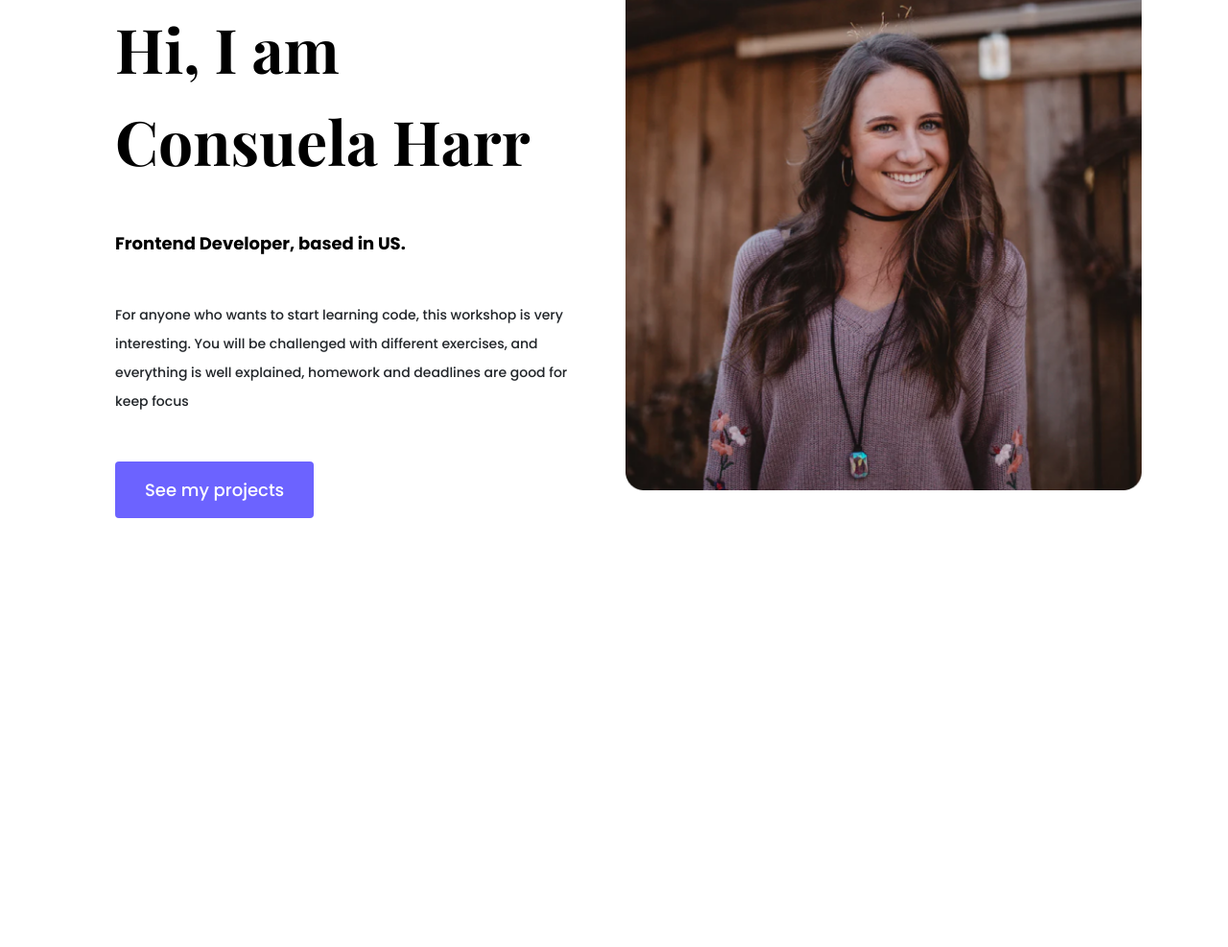
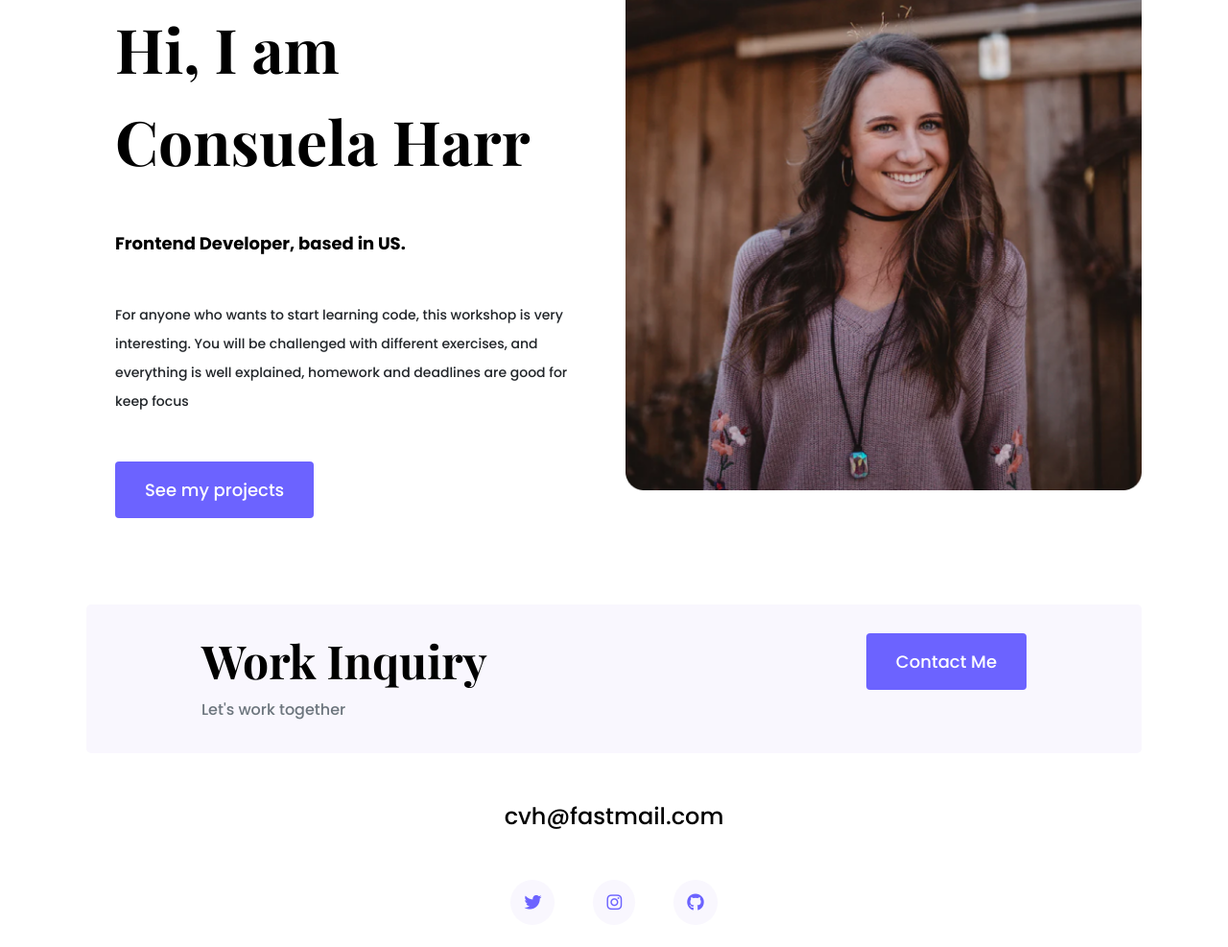
Before and after one commit to consuelaharr/Portfolio, a plain HTML site: page about.html in a window 1280 px wide. Shown: the part 269-1256 px from the top of the page at 96% size. Before the commit the page ends 999 px from the top, so only its background shows below. Drawn offline with nearby package versions, Linux system fonts and the light colour scheme.

Commit message:
Added footer

```diff
--- a/about.html
+++ b/about.html
@@ -66,6 +66,25 @@
           <img src="/images/patricia.png" class="img-fluid" alt="patricia" />
         </div>
       </div>
+      <footer>
+        <div class="contact-box d-none d-md-flex justify-content-between mb-5">
+          <div>
+            <h4>Work Inquiry</h4>
+            <p class="text-muted">Let's work together</p>
+          </div>
+          <div><a href="" class="btn btn-branding">Contact Me</a></div>
+        </div>
+        <a
+          class="email-link d-flex justify-content-center"
+          href="mailto:cvh@fastmail.com"
+          >cvh@fastmail.com</a
+        >
+        <div class="social-links d-flex justify-content-center mt-5">
+          <a href="#"><i class="fa-brands fa-twitter"></i></a>
+          <a href="#"><i class="fa-brands fa-instagram"></i></a>
+          <a href="#"><i class="fa-brands fa-github"></i></a>
+        </div>
+      </footer>
     </div>
   </body>
 </html>
--- a/styles/portfolio.css
+++ b/styles/portfolio.css
@@ -27,6 +27,10 @@ h1 {
 
 h2 {
   font-size: 64px;
+}
+
+h4 {
+  font-size: 48px;
 }
 
 p {
@@ -135,6 +139,44 @@ nav a:hover {
 nav li.active a {
   color: var(--branding-color);
 }
+
+footer {
+  margin: 60px 0;
+}
+
+footer .email-link {
+  text-decoration: none;
+  color: black;
+  font-size: 24px;
+}
+
+footer .email-link:hover {
+  color: var(--branding-color);
+}
+
+.social-links a {
+  margin: 0 20px;
+  color: var(--branding-color);
+  background-color: var(--secondary-color);
+  padding: 10px 14px;
+  font-size: 18px;
+  border-radius: 50%;
+}
+
+.social-links a:hover {
+  color: white;
+  background-color: var(--branding-color);
+}
+
+.contact-box {
+  background-color: var(--secondary-color);
+  padding: 30px 120px;
+  border-radius: 5px;
+}
+
+.contact-box p {
+  margin: 0;
+}
 @media (max-width: 900px) {
   h1 {
     font-size: 44px;
```
Also changed, not shown: contact.html (+19 -0 lines), index.html (+19 -0 lines), work.html (+19 -0 lines).
